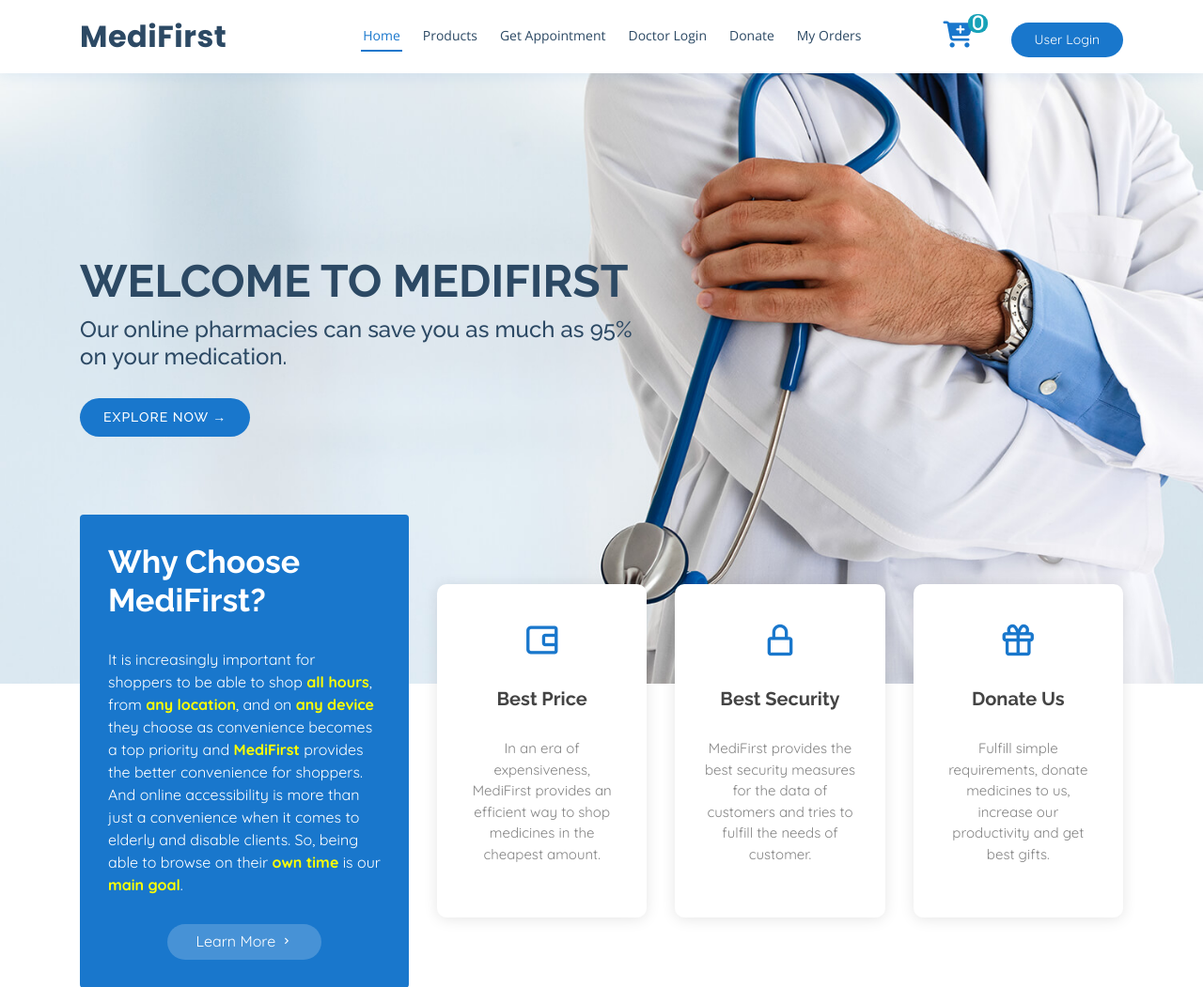
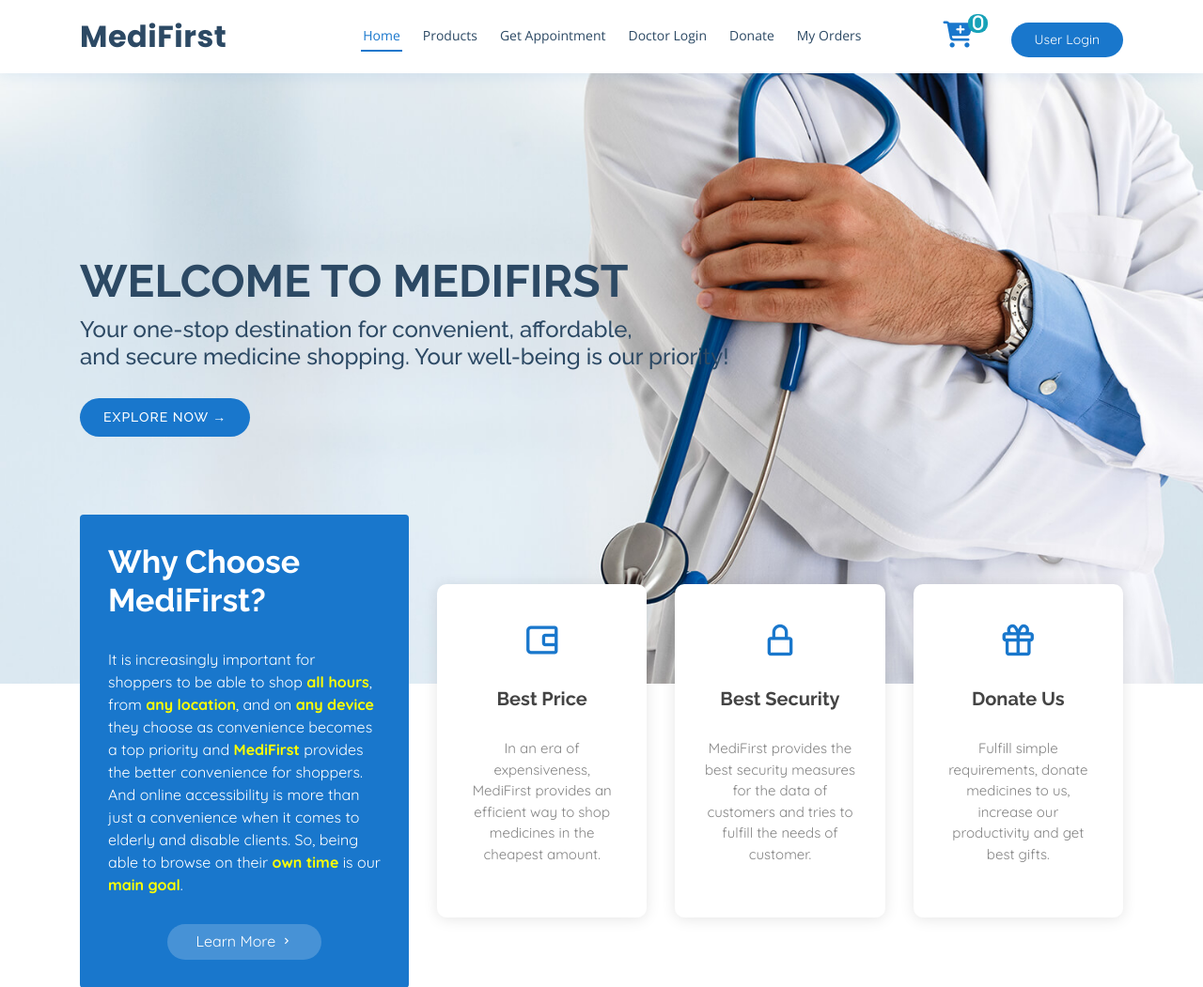
Before and after one commit to JaydeepGedam/MediFirst, a Django app: page / in a window 1280 px wide. Shown: the part 41-1092 px from the top of the page at 94% size. Run offline with Django 3.2, Linux system fonts and the light colour scheme; data that the repository does not hold is empty; some libraries are stand-ins or nearby versions.

Commit message:
Update of tagline in hero section

```diff
--- a/final-project/templates/index.html
+++ b/final-project/templates/index.html
@@ -33,7 +33,8 @@
 <section id="hero" class="d-flex align-items-center">
   <div class="container">
     <h1>Welcome to MediFirst</h1>
-    <h2>Our online pharmacies can save you as much as 95% <br>on your medication.</h2>
+    <!-- <h2>Our online pharmacies can save you as much as 95% <br>on your medication.</h2> -->
+    <h2>Your one-stop destination for convenient, affordable, <br>and secure medicine shopping. Your well-being is our priority!</h2>
     <a href="/products" class="btn-get-started scrollto">Explore Now &#8594;</a>
   </div>
 </section><!-- End Hero -->
```
